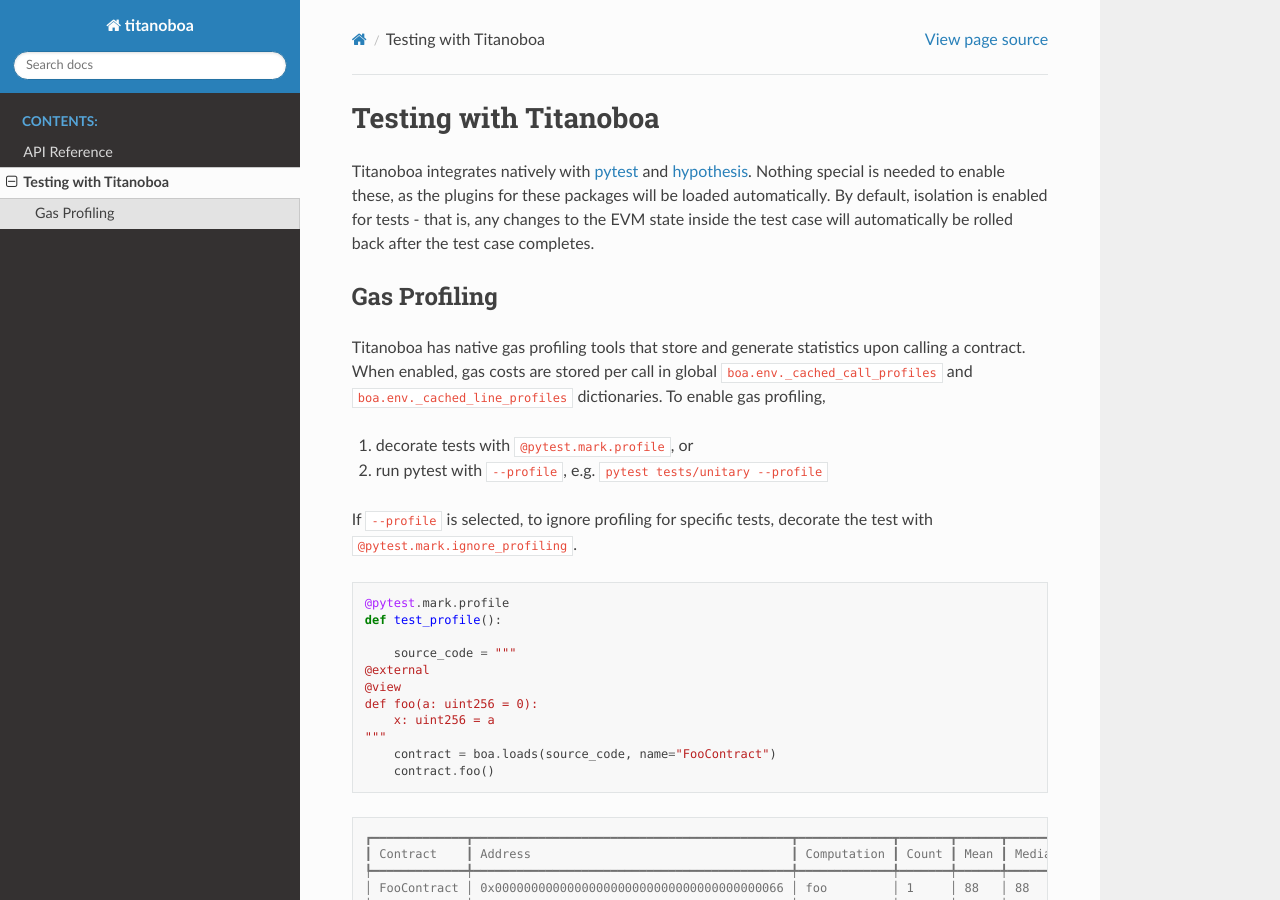
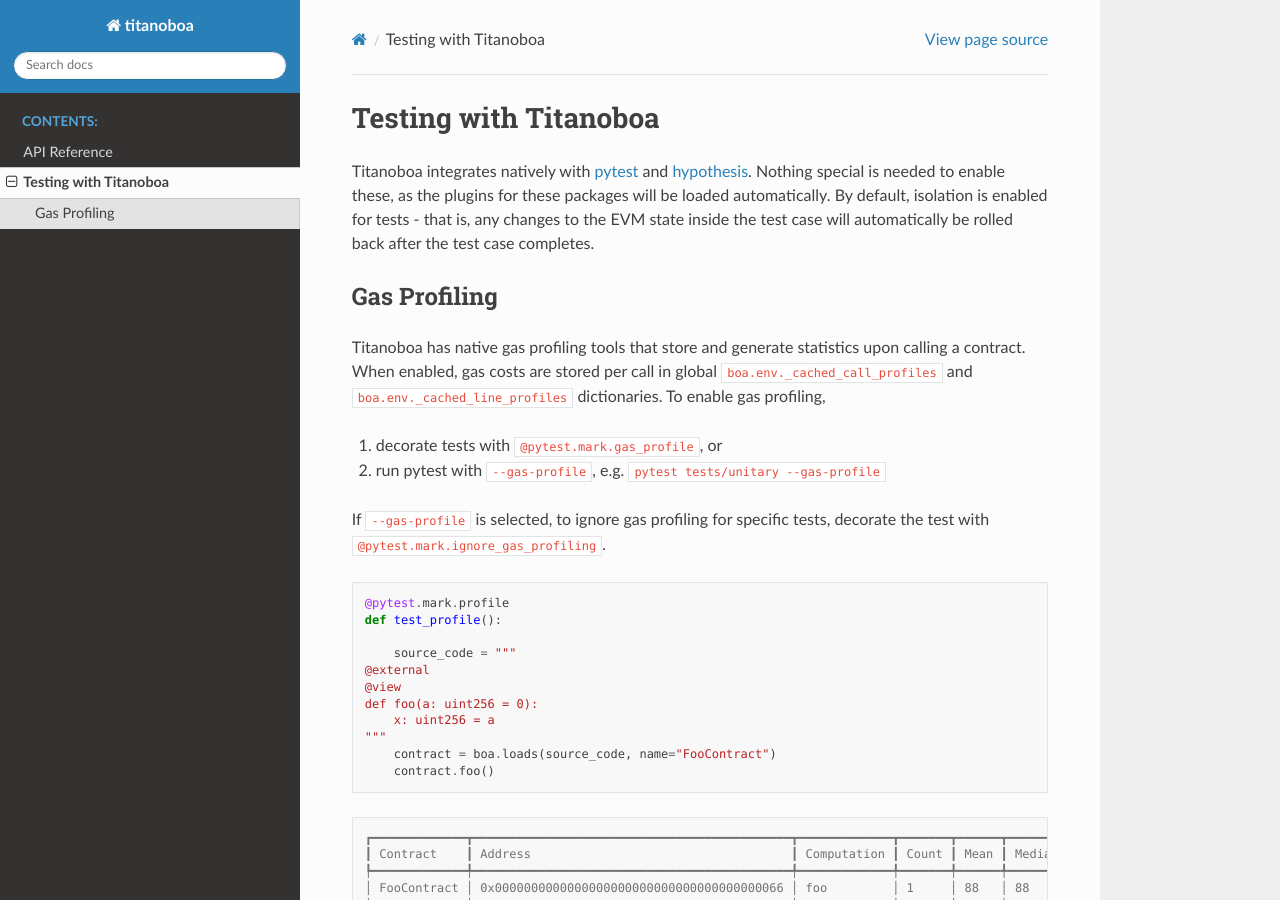
Before and after one commit to vyperlang/titanoboa, a Sphinx documentation site: the page built from docs/source/test.rst, in a window 1280 px wide and 900 px high. Built offline with Sphinx 7.4.7 and the Read the Docs theme 2.0.0, drawn with Linux system fonts in a browser that asks for light colours.

Commit message:
rename `--profile` to `--gas-profile`

```diff
--- a/docs/source/test.rst
+++ b/docs/source/test.rst
@@ -10,10 +10,10 @@
 Titanoboa has native gas profiling tools that store and generate statistics upon calling a contract. When enabled, gas costs are stored per call in global ``boa.env._cached_call_profiles`` and ``boa.env._cached_line_profiles`` dictionaries.
 To enable gas profiling,
 
-1. decorate tests with ``@pytest.mark.profile``, or
-2. run pytest with ``--profile``, e.g. ``pytest tests/unitary --profile``
+1. decorate tests with ``@pytest.mark.gas_profile``, or
+2. run pytest with ``--gas-profile``, e.g. ``pytest tests/unitary --gas-profile``
 
-If ``--profile`` is selected, to ignore profiling for specific tests, decorate the test with ``@pytest.mark.ignore_profiling``.
+If ``--gas-profile`` is selected, to ignore gas profiling for specific tests, decorate the test with ``@pytest.mark.ignore_gas_profiling``.
 
 .. code-block:: python
 
```
Also changed, not shown: 1 other file.
